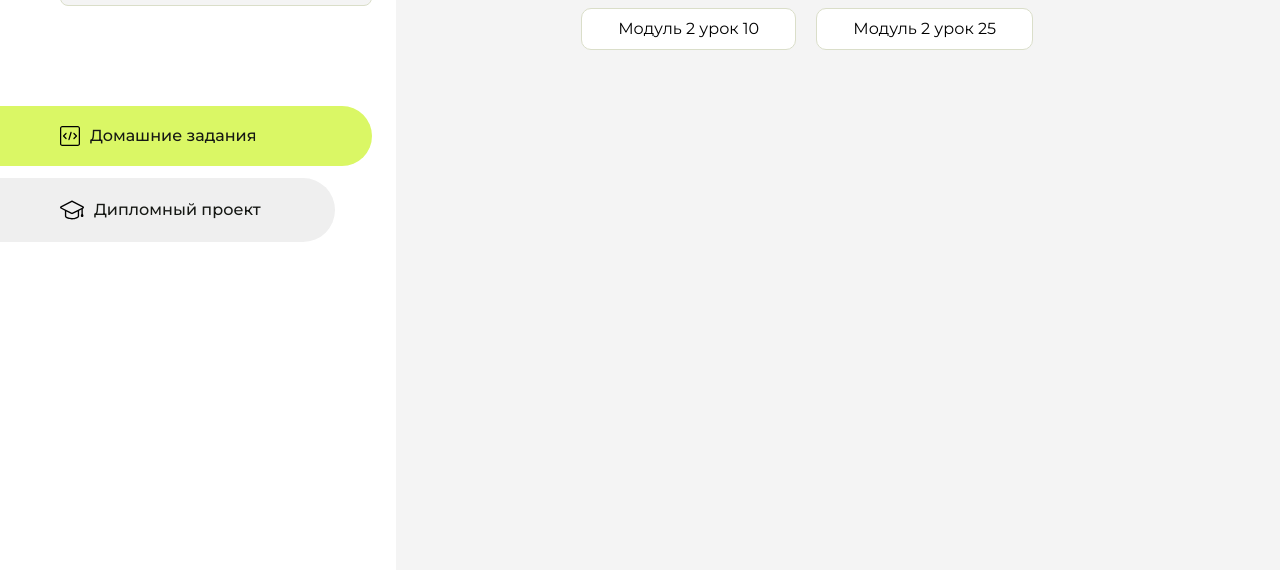
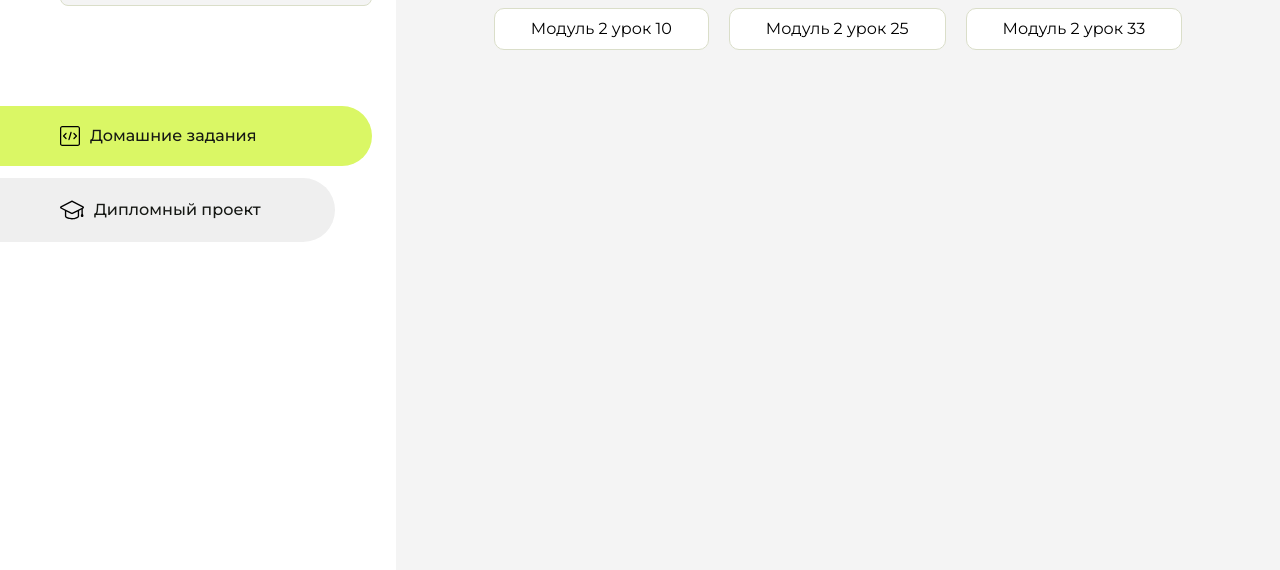
Before and after one commit to Mirzhalal/homework, a plain HTML site: page index.html in a window 1280 px wide. Shown: the part 230-800 px from the top of the page. Drawn offline with Linux system fonts and the light colour scheme.

Commit message:
Update index.html

```diff
--- a/index.html
+++ b/index.html
@@ -98,6 +98,9 @@
                     <li class="content__list-item">
                         <a href="Modul_2_lesson_25/index.html">Модуль 2 урок 25</a>
                     </li>
+                     <li class="content__list-item">
+                        <a href="Modul_2_lesson_33/index.html">Модуль 2 урок 33</a>
+                    </li>
                 </ul>
             </div>
             <div class="content__block hidden" id="diplomBlock">
```
